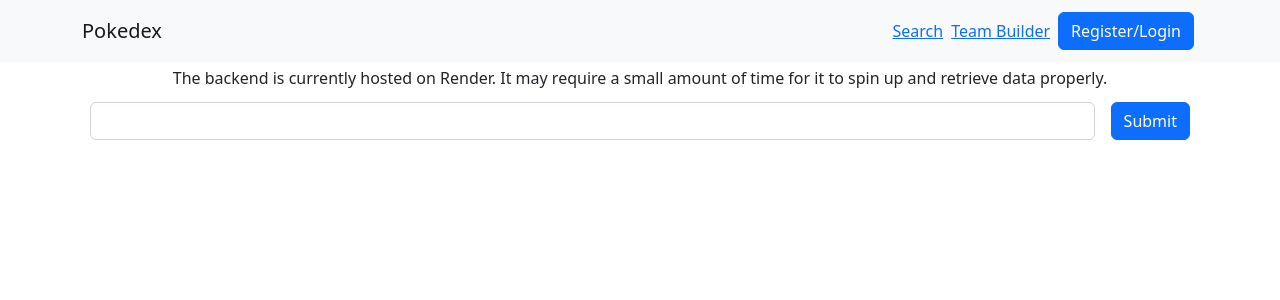
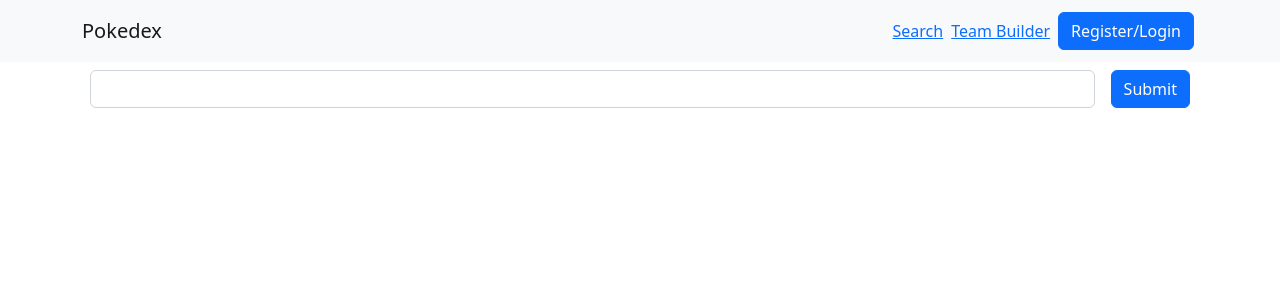
Before and after one commit to CChiu28/pokedex, a React (Create React App) app: page / in a window 1280 px wide. Shown: the top 300 px of the page. Built offline with nearby package versions, Linux system fonts and the light colour scheme; no server answers.

Commit message:
removed mention of Render

```diff
--- a/src/App.js
+++ b/src/App.js
@@ -9,7 +9,6 @@ function App() {
   const [pokeData,setPokeData] = useState();
   const [listOfPokemon,setListOfPokemon] = useState();
   const pokemonList = createContext();
-  const warning = <p className='m-auto py-1'>The backend is currently hosted on Render. It may require a small amount of time for it to spin up and retrieve data properly.</p>;
   const list = {
     results: [],
   }
@@ -41,7 +40,6 @@ function App() {
     // <pokemonList.Provider value={listOfPokemon}>
       <div className="container">
         <div className='d-flex flex-column'>
-          {warning}
           <Search onSubmitted={onSubmit}/>
         </div>
         <div>
```
